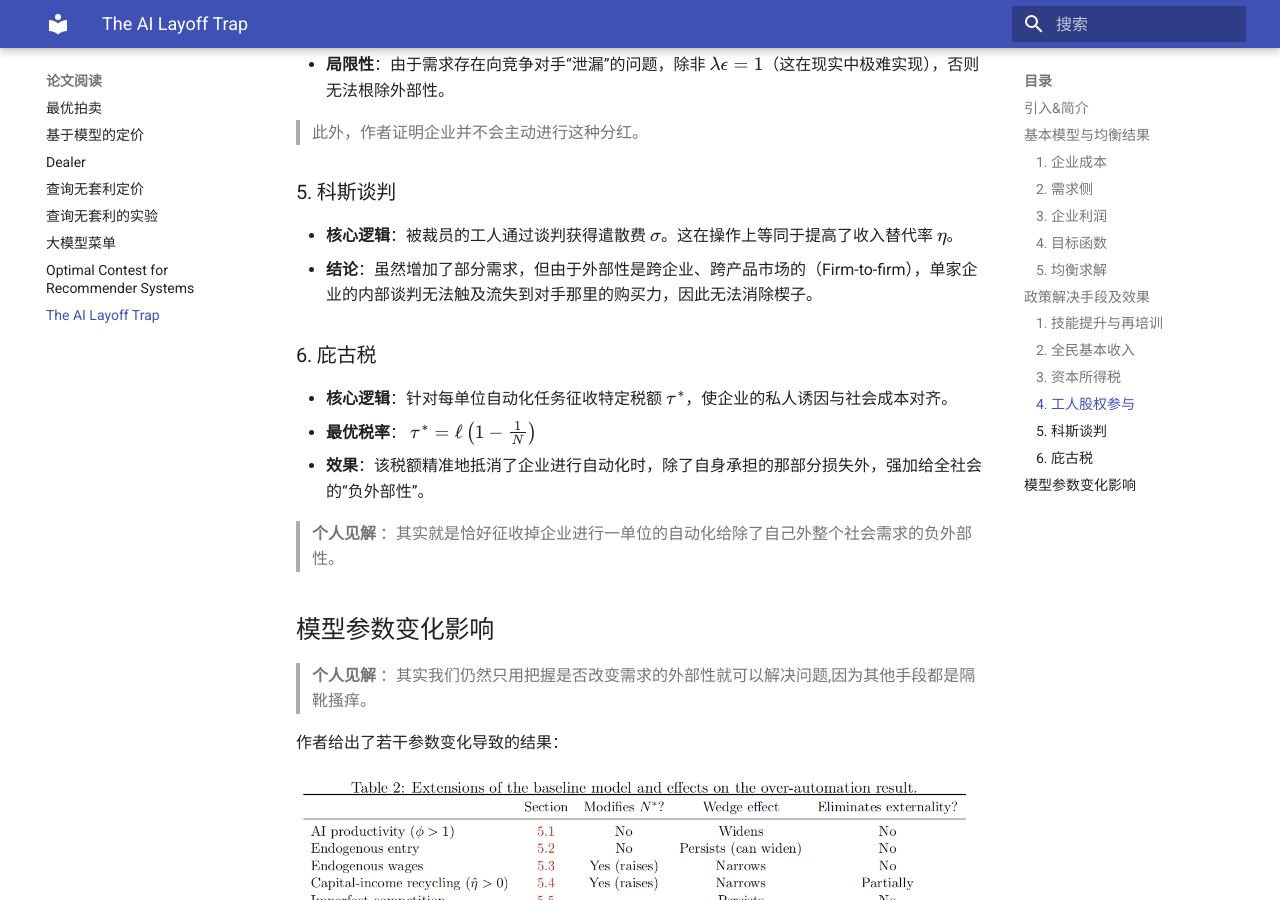
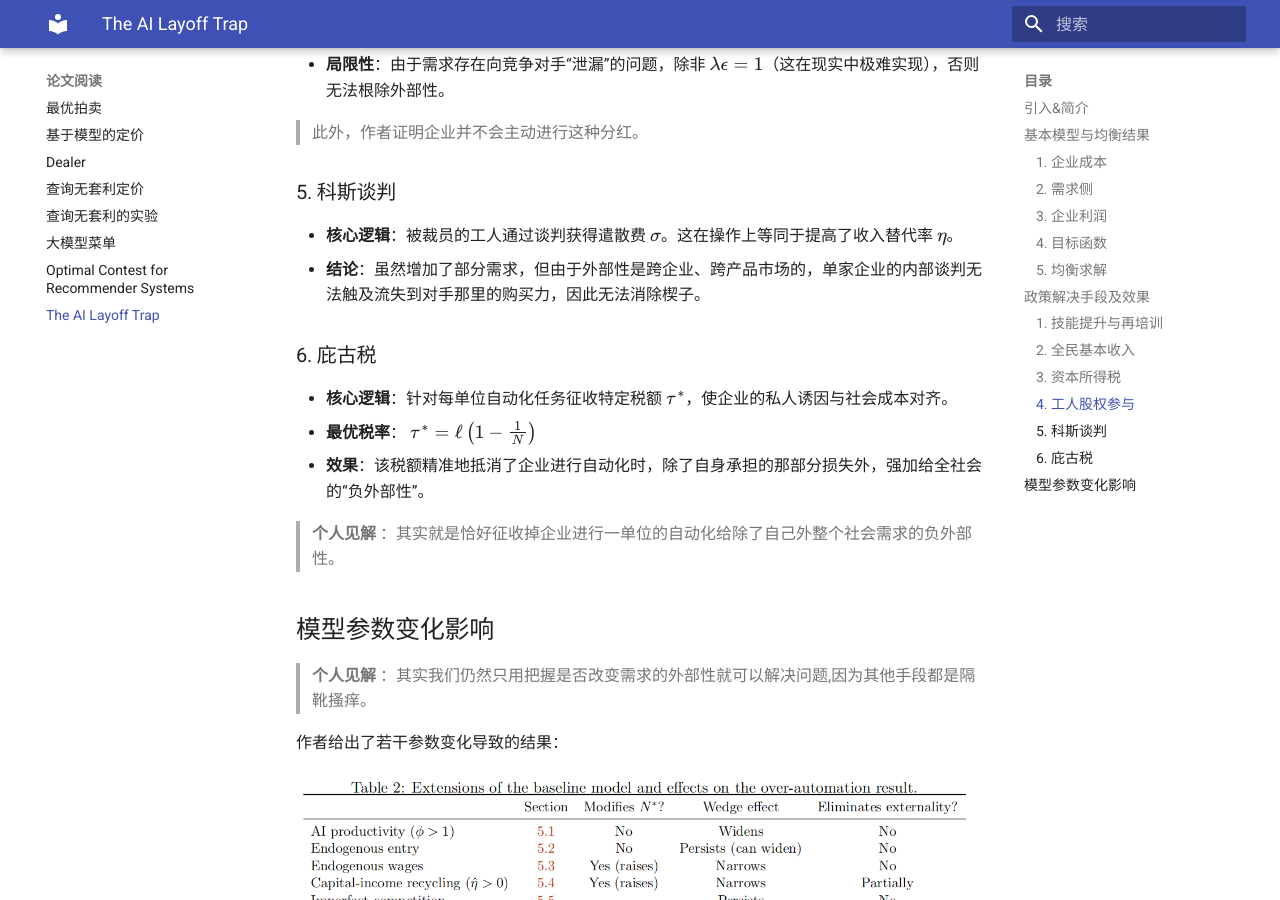
Before and after one commit to snowcovered/snowcovered.github.io, an MkDocs documentation site: the page built from docs/notes/AI1.md, in a window 1280 px wide and 900 px high, scrolled down 4652 px. Built offline with MkDocs 1.6.1 and Material for MkDocs 9.7.7, drawn with Linux system fonts in a browser that asks for light colours.

Commit message:
Update AI1.md

```diff
--- a/docs/notes/AI1.md
+++ b/docs/notes/AI1.md
@@ -165,7 +165,7 @@ $$
 ### 5. 科斯谈判
 
 - **核心逻辑**：被裁员的工人通过谈判获得遣散费 $\sigma$。这在操作上等同于提高了收入替代率 $\eta$。
-- **结论**：虽然增加了部分需求，但由于外部性是跨企业、跨产品市场的（Firm-to-firm），单家企业的内部谈判无法触及流失到对手那里的购买力，因此无法消除楔子。
+- **结论**：虽然增加了部分需求，但由于外部性是跨企业、跨产品市场的，单家企业的内部谈判无法触及流失到对手那里的购买力，因此无法消除楔子。
 
 ### 6. 庇古税
 
```
